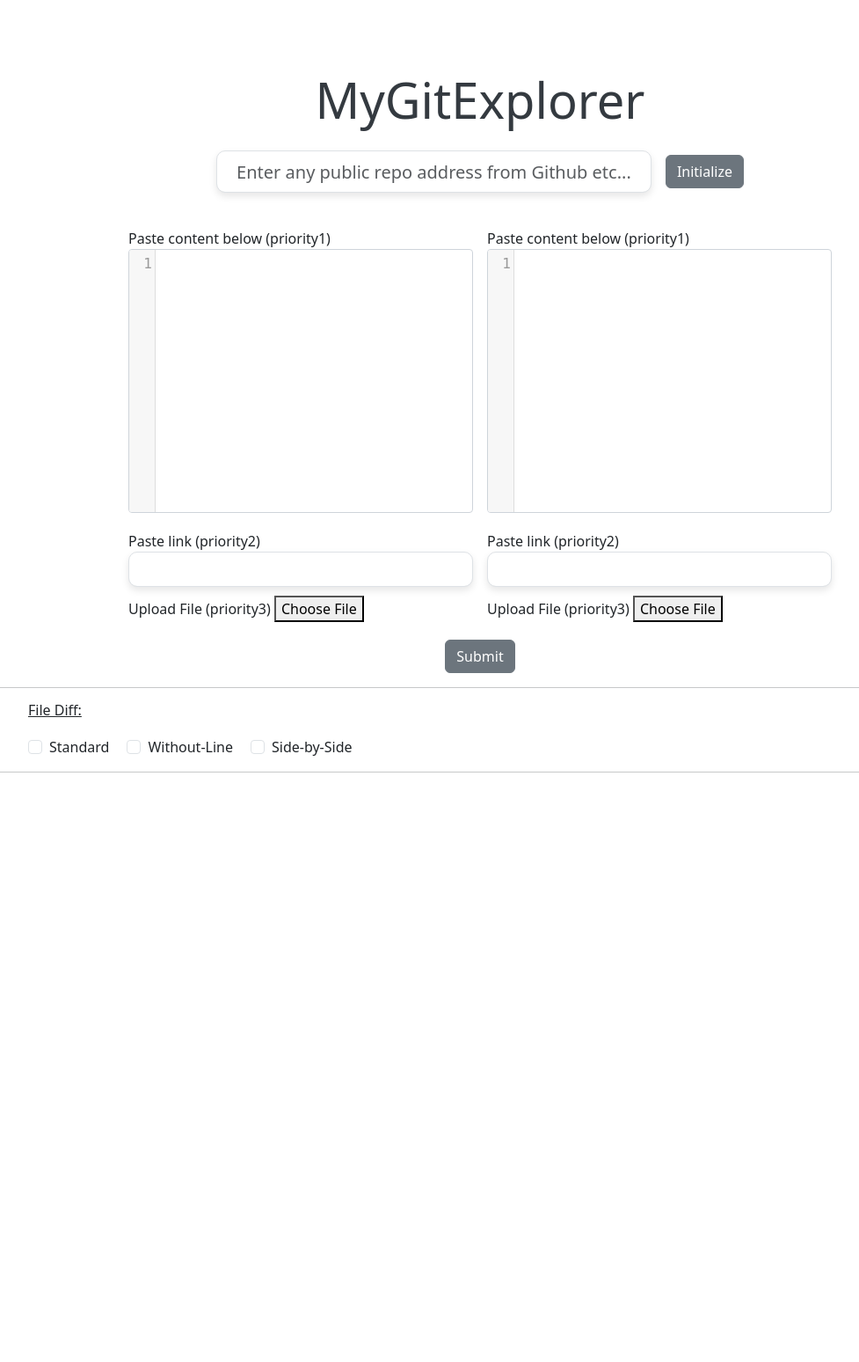
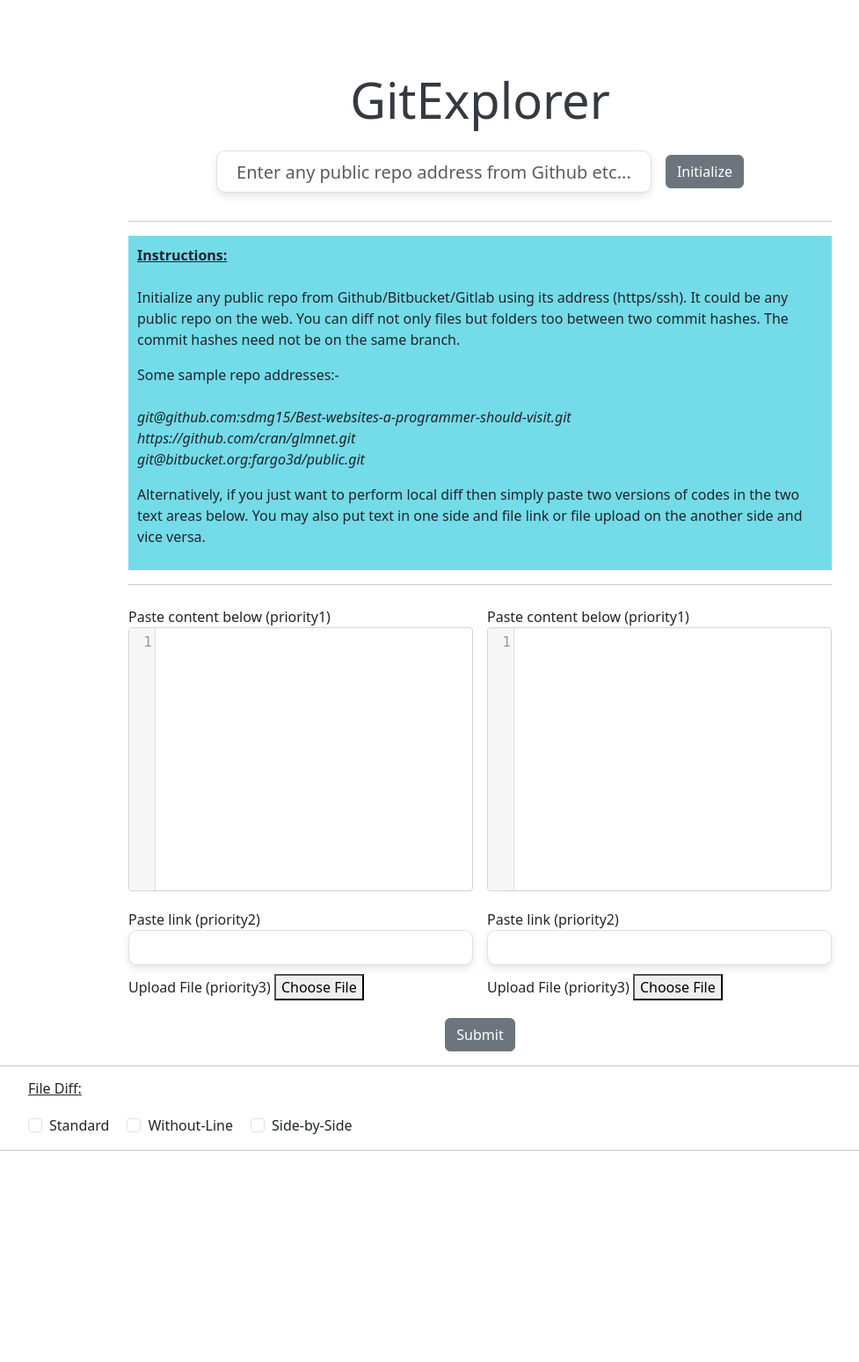
Before and after one commit to maddytae/gitexplorer, a Flask app: page / in a window 1280 px wide. Shown: the top 1548 px of the page at 88% size, without its empty margins (94-1071 px from the left). Before the commit the page ends 878 px from the top, so only its background shows below. Run offline with Flask 3, Linux system fonts and the light colour scheme.

Commit message:
saving work

```diff
--- a/configuration/config.yaml
+++ b/configuration/config.yaml
@@ -1,3 +1,4 @@
 repo_store: /home/ubuntu/my_repos/repo_store
+# repo_store: /Users/maddy/my_repos/repo_store
 repo_size_limit: 50
 link_size_limit: 1
--- a/templates/main.html
+++ b/templates/main.html
@@ -13,7 +13,7 @@
     {% endif %}
 
     <div class="text-center" style="padding-top: 10vh; max-width: 600px; margin: auto;">
-        <h1 class="display-4 mb-4">MyGitExplorer</h1>
+        <h1 class="display-4 mb-4">GitExplorer</h1>
         <form method="post" class="mt-4">
             <div class="form-group d-flex justify-content-between align-items-center" style="width: 100%;">
                 <input type="text" class="form-control form-control-lg mr-4 border-radius" id="sshAddress"
@@ -27,6 +27,29 @@
     </div>
 
     <div class="text-center" style="padding-top: 2vh; max-width: 800px; margin: auto;">
+        <hr> <!-- First horizontal line -->
+
+        <!-- Div with left-aligned text and a soft background color -->
+        <div style="text-align: left; background-color: rgba(44, 200, 221, 0.653); padding: 10px;">
+            <u><strong>Instructions:</strong></u><br><br>
+            <p>Initialize any public repo from Github/Bitbucket/Gitlab using its address (https/ssh). It could be any public repo on the web. You can diff not only files but folders too between two commit hashes. The commit hashes need not be on the same branch.</p>
+
+            <p>Some sample repo addresses:-<br><br>
+                <em>git@github.com:sdmg15/Best-websites-a-programmer-should-visit.git</em><br>
+                <em>https://github.com/cran/glmnet.git</em><br>
+                <em>git@bitbucket.org:fargo3d/public.git</em>
+                </p>
+
+            <p>Alternatively, if you just want to perform local diff then simply paste two versions of codes in the two text areas below. You may also put text in one side and file link or file upload on the another side and vice versa.</p>
+        </div>
+
+        <hr> <!-- Second horizontal line -->
+
+
+
+
+
+
         <form method="post" class="mt-4" enctype="multipart/form-data">
             <div style="display: flex; justify-content: space-between;">
                 <div style="width: 49%; margin-right: 1rem;">
```
Also changed, not shown: templates/repo.html (+11 -0 lines).
